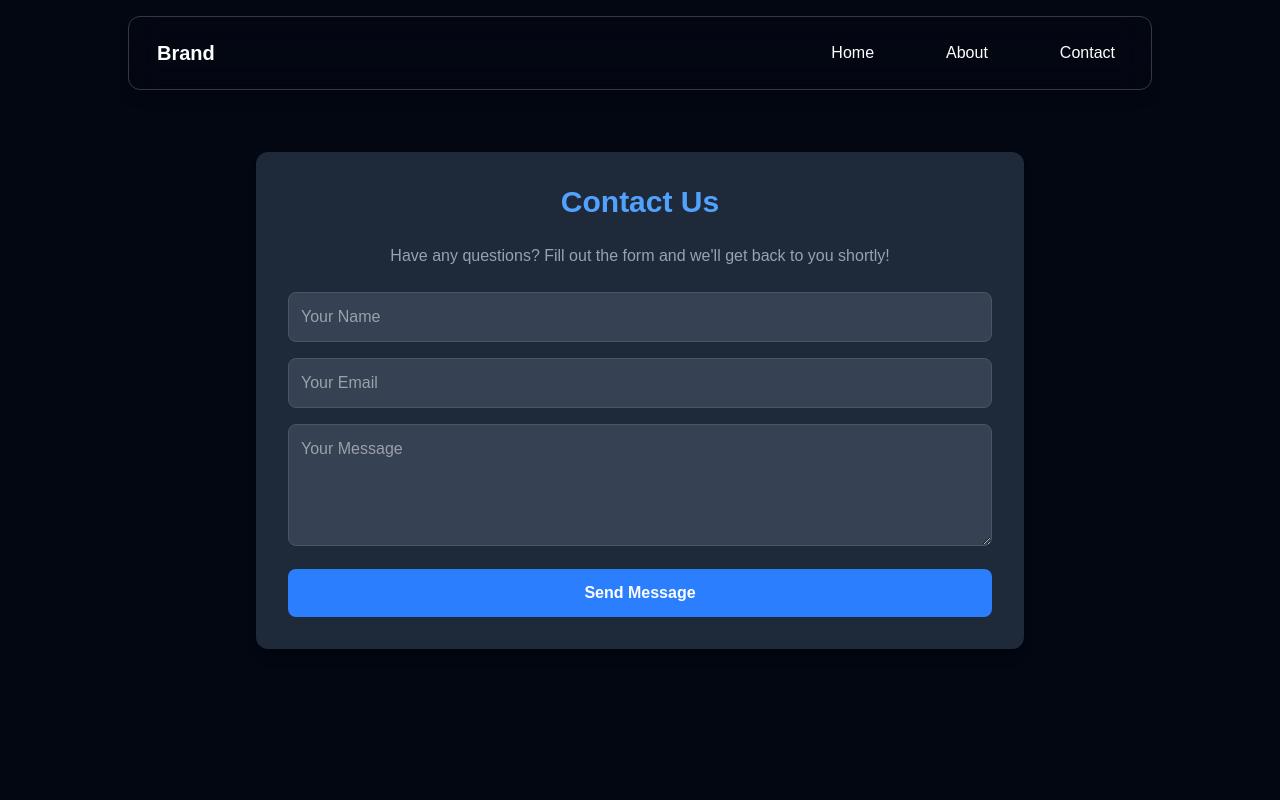
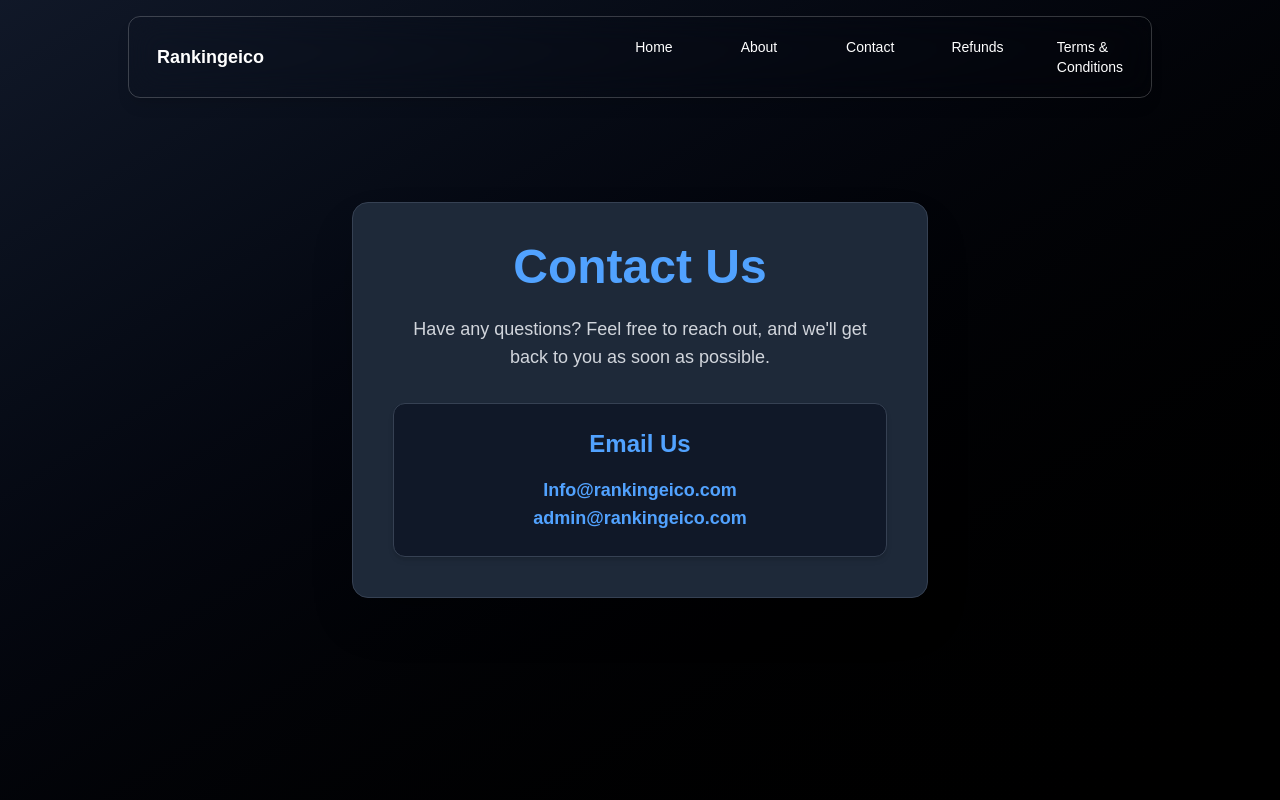
Before and after one commit to M-Asim-69/Sam, a Next.js app: page /Contact in a window 1280 px wide. Shown: the top 800 px of the page. Built offline with nearby package versions, Linux system fonts and the light colour scheme.

Commit message:
Web_updated

```diff
--- a/src/app/Contact/page.jsx
+++ b/src/app/Contact/page.jsx
@@ -1,77 +1,23 @@
-"use client";
-import { useState } from "react";
-
 export default function Contact() {
-  const [formData, setFormData] = useState({ name: "", email: "", message: "" });
-  const [loading, setLoading] = useState(false);
-  const [success, setSuccess] = useState(null);
-
-  const handleChange = (e) => {
-    setFormData({ ...formData, [e.target.name]: e.target.value });
-  };
-
-  const handleSubmit = async (e) => {
-    e.preventDefault();
-    setLoading(true);
-
-    const response = await fetch("/api/contact", {
-      method: "POST",
-      headers: { "Content-Type": "application/json" },
-      body: JSON.stringify(formData),
-    });
-
-    const result = await response.json();
-    setLoading(false);
-    setSuccess(result.success ? "Message Sent!" : "Error sending message.");
-  };
-
   return (
-    <div className="min-h-screen flex items-center justify-center bg-gray-950 text-white px-6">
-      <div className="w-full max-w-3xl p-8 bg-gray-800 rounded-xl shadow-lg">
-        <h2 className="text-3xl font-bold text-center text-blue-400 mb-6">Contact Us</h2>
-        <p className="text-center text-gray-400 mb-6">
-          Have any questions? Fill out the form and we'll get back to you shortly!
+    <div className="min-h-screen flex items-center justify-center bg-gradient-to-br from-gray-900 to-black text-white px-6 py-12">
+      <div className="w-full max-w-xl p-10 bg-gray-800 rounded-2xl shadow-2xl border border-gray-700 text-center">
+        <h2 className="text-5xl font-extrabold text-blue-400 mb-6">Contact Us</h2>
+        <p className="text-lg text-gray-300 mb-8">
+          Have any questions? Feel free to reach out, and we'll get back to you as soon as possible.
         </p>
 
-        <form onSubmit={handleSubmit} className="space-y-4">
-          <input
-            type="text"
-            name="name"
-            placeholder="Your Name"
-            required
-            className="w-full p-3 bg-gray-700 rounded-lg border border-gray-600 focus:outline-none focus:ring-2 focus:ring-blue-500"
-            onChange={handleChange}
-          />
-          <input
-            type="email"
-            name="email"
-            placeholder="Your Email"
-            required
-            className="w-full p-3 bg-gray-700 rounded-lg border border-gray-600 focus:outline-none focus:ring-2 focus:ring-blue-500"
-            onChange={handleChange}
-          />
-          <textarea
-            name="message"
-            placeholder="Your Message"
-            rows="4"
-            required
-            className="w-full p-3 bg-gray-700 rounded-lg border border-gray-600 focus:outline-none focus:ring-2 focus:ring-blue-500"
-            onChange={handleChange}
-          ></textarea>
-          <button
-            type="submit"
-            className="w-full bg-blue-500 hover:bg-blue-600 text-white font-bold py-3 rounded-lg transition-all"
-            disabled={loading}
-          >
-            {loading ? "Sending..." : "Send Message"}
-          </button>
-        </form>
-
-        {success && (
-          <p className={`text-center mt-4 ${success.includes("Error") ? "text-red-400" : "text-green-400"}`}>
-            {success}
+        <div className="bg-gray-900 p-6 rounded-xl border border-gray-700 shadow-md">
+          <h3 className="text-2xl font-semibold text-blue-400 mb-4">Email Us</h3>
+          <p className="text-lg text-gray-300 font-semibold">
+            <span className="block text-blue-400 hover:text-blue-300 transition">
+              Info@rankingeico.com
+            </span>
+            <span className="block text-blue-400 hover:text-blue-300 transition">
+              admin@rankingeico.com
+            </span>
           </p>
-        )}
+        </div>
       </div>
     </div>
   );
--- /dev/null
+++ b/src/app/Refund/page.jsx
@@ -0,0 +1,20 @@
+export default function ReturnsPage() {
+    return (
+      <div className="min-h-screen flex items-center justify-center bg-gradient-to-br from-gray-900 to-black text-white px-6 py-12">
+        <div className="w-full max-w-3xl p-10 bg-gray-800 rounded-2xl shadow-2xl border border-gray-700">
+          <h2 className="text-4xl font-extrabold text-center text-blue-400 mb-6">Returns and Refunds</h2>
+
+          <div className="text-gray-300 text-lg space-y-6">
+            <p>
+              Once SEO work has been completed on your website, we cannot offer refunds. SEO involves extensive research,
+              strategy implementation, and content optimization, all of which require significant time and resources.
+            </p>
+            <p>
+              We are committed to delivering high-quality results, and we encourage you to ask any questions before we
+              begin to ensure clarity and confidence in our process.
+            </p>
+          </div>
+        </div>
+      </div>
+    );
+  }
--- a/src/component/Footer.jsx
+++ b/src/component/Footer.jsx
@@ -37,8 +37,7 @@ export default function Footer() {
             <ul className="mt-4 space-y-2">
               <FooterLink href="/">Home</FooterLink>
               <FooterLink href="/About">About</FooterLink>
-              <FooterLink href="/Services">Services</FooterLink>
-              <FooterLink href="/Contact">Contact</FooterLink>
+                <FooterLink href="/Contact">Contact</FooterLink>
             </ul>
           </div>
 
--- a/src/component/Navbar.jsx
+++ b/src/component/Navbar.jsx
@@ -1,4 +1,3 @@
-// components/Navbar.js
 "use client";
 import { useState } from "react";
 import Link from "next/link";
@@ -7,19 +6,29 @@ import { Menu, X } from "lucide-react";
 export default function Navbar() {
   const [isOpen, setIsOpen] = useState(false);
 
+  const navLinks = [
+    { href: "/", label: "Home" },
+    { href: "/About", label: "About" },
+    { href: "/Contact", label: "Contact" },
+    { href: "/Refund", label: "Refunds" },
+    { href: "/Terms&Condition", label: "Terms & Conditions" },
+  ];
+
   return (
     <nav className="fixed top-4 left-1/2 transform -translate-x-1/2 w-[90%] md:w-[80%]
     backdrop-blur-lg
     border border-white/20 rounded-xl p-3 shadow-lg z-50">
       <div className="flex items-center justify-between">
         {/* Logo */}
-        <h1 className="text-xl font-bold text-white pl-4">Brand</h1>
+        <h1 className="text-lg font-bold text-white pl-4">Rankingeico</h1>
 
-        {/* Desktop Navigation */}
-        <div className="hidden md:flex space-x-6">
-          <NavLink href="/">Home</NavLink>
-          <NavLink href="/About">About</NavLink>
-          <NavLink href="/Contact">Contact</NavLink>
+        {/* Desktop Navigation - Aligned to Left & Made Smaller */}
+        <div className="hidden md:flex space-x-4 ml-6">
+          {navLinks.map((link) => (
+            <NavLink key={link.href} href={link.href}>
+              {link.label}
+            </NavLink>
+          ))}
         </div>
 
         {/* Mobile Menu Button */}
@@ -38,9 +47,11 @@ export default function Navbar() {
         ${isOpen ? "bg-gray-900 backdrop-blur-lg opacity-90 translate-y-0" : "opacity-0 -translate-y-4 pointer-events-none"}`}
       >
         <div className="flex flex-col items-start space-y-2 px-6 py-4">
-          <NavLink href="/" onClick={() => setIsOpen(false)}>Home</NavLink>
-          <NavLink href="/About" onClick={() => setIsOpen(false)}>About</NavLink>
-          <NavLink href="/Contact" onClick={() => setIsOpen(false)}>Contact</NavLink>
+          {navLinks.map((link) => (
+            <NavLink key={link.href} href={link.href} onClick={() => setIsOpen(false)}>
+              {link.label}
+            </NavLink>
+          ))}
         </div>
       </div>
     </nav>
@@ -53,7 +64,7 @@ function NavLink({ href, children, onClick }) {
     <Link
       href={href}
       onClick={onClick}
-      className="block w-full px-6 py-3 text-left text-white
+      className="block w-full px-4 py-2 text-sm text-left text-white
       hover:bg-white/20 hover:text-white hover:scale-105
       transition-all duration-300 ease-in-out rounded-lg"
     >
```
Also changed, not shown: src/app/Terms&Condition/page.jsx (added, +88 -0 lines).
